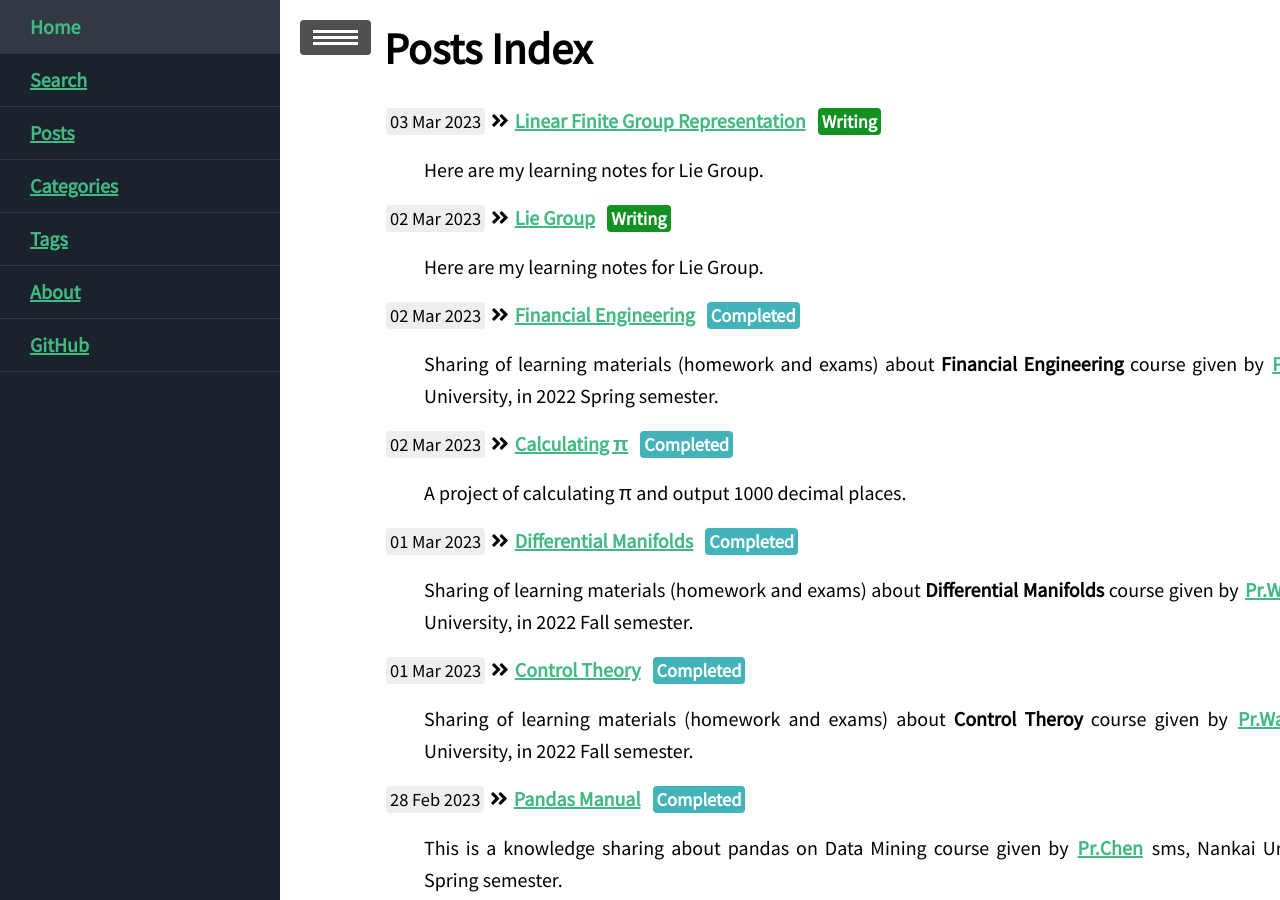
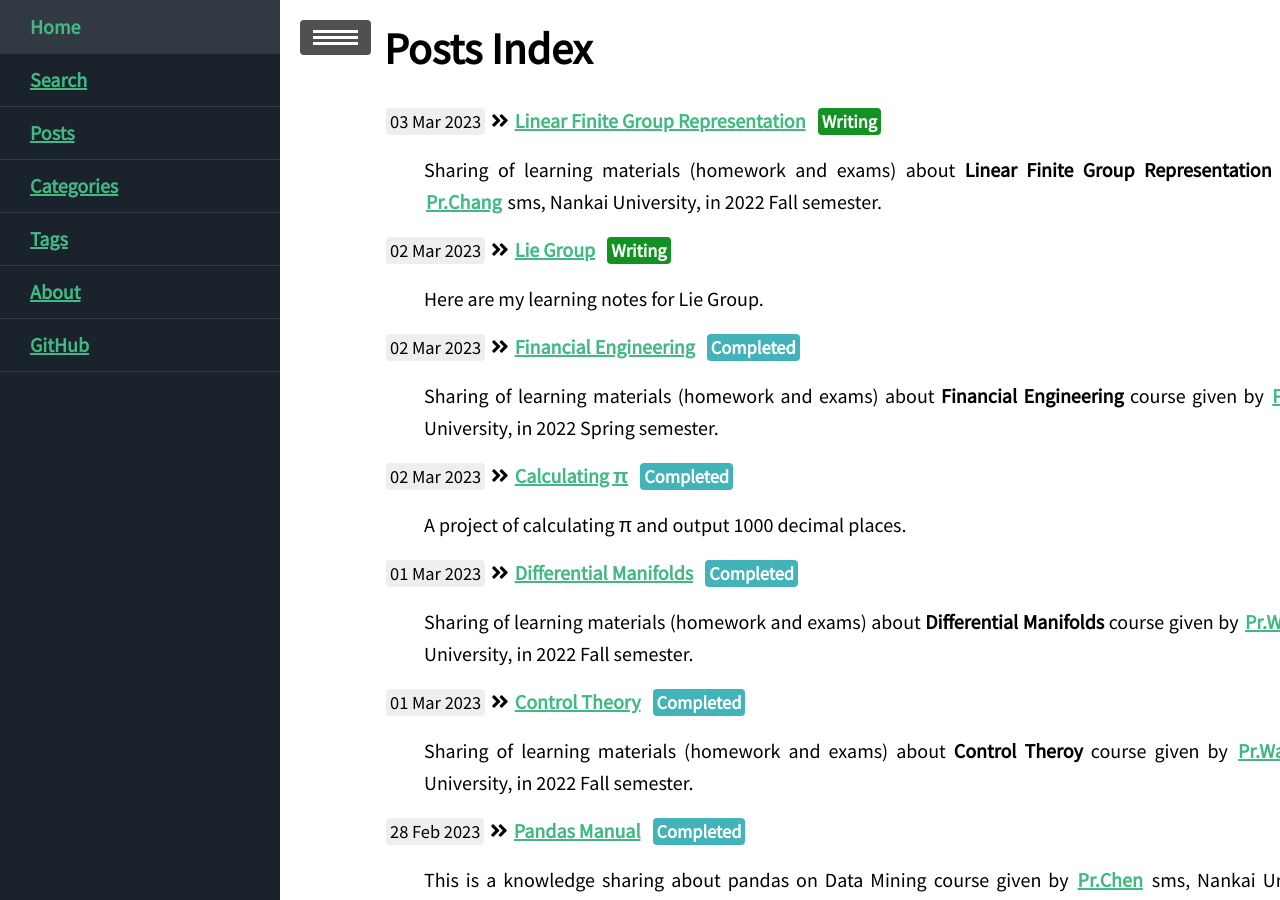
Before and after one commit to ssskz/ssskz.github.io, a Jekyll site: the page built from blog/index.html, in a window 1280 px wide and 900 px high. Built offline with Jekyll 4.4.1, drawn with Linux system fonts in a browser that asks for light colours; nearby versions of some CDN libraries.

Commit message:
update _posts/2023-3-3-Linear-Finite-Group-Representation.md.
Signed-off-by: ssskz <12497590+ssskz@user.noreply.gitee.com>

```diff
--- a/_posts/2023-3-3-Linear-Finite-Group-Representation.md
+++ b/_posts/2023-3-3-Linear-Finite-Group-Representation.md
@@ -7,7 +7,7 @@ mermaid: true
 tags: group-theory
 status: Writing
 categories: Algebra
-description: Here are my learning notes for Lie Group.
+description: Sharing of learning materials (homework and exams) about **Linear Finite Group Representation** course given by [Pr.Chang](http://www.nim.nankai.edu.cn/cl/list.htm) sms, Nankai University, in 2022 Fall semester.
 ---
 
 # Polynomial
```
